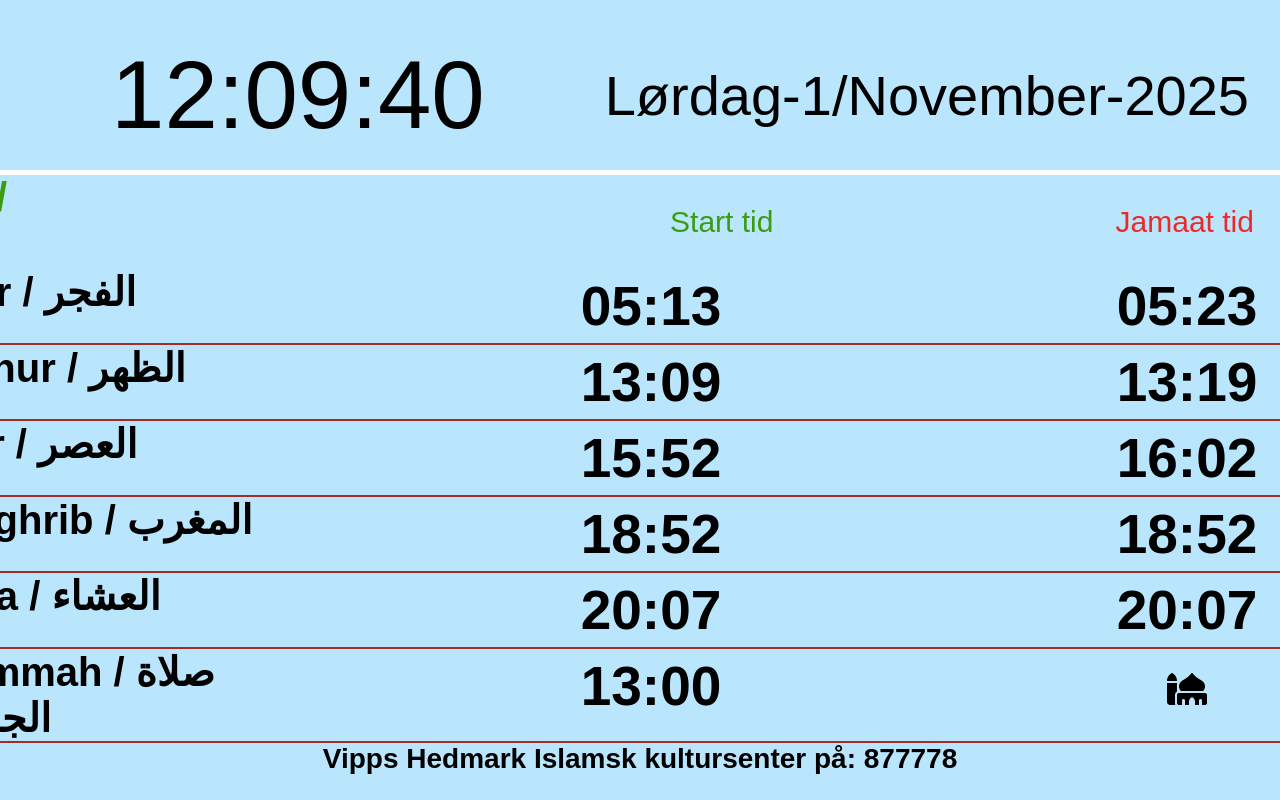
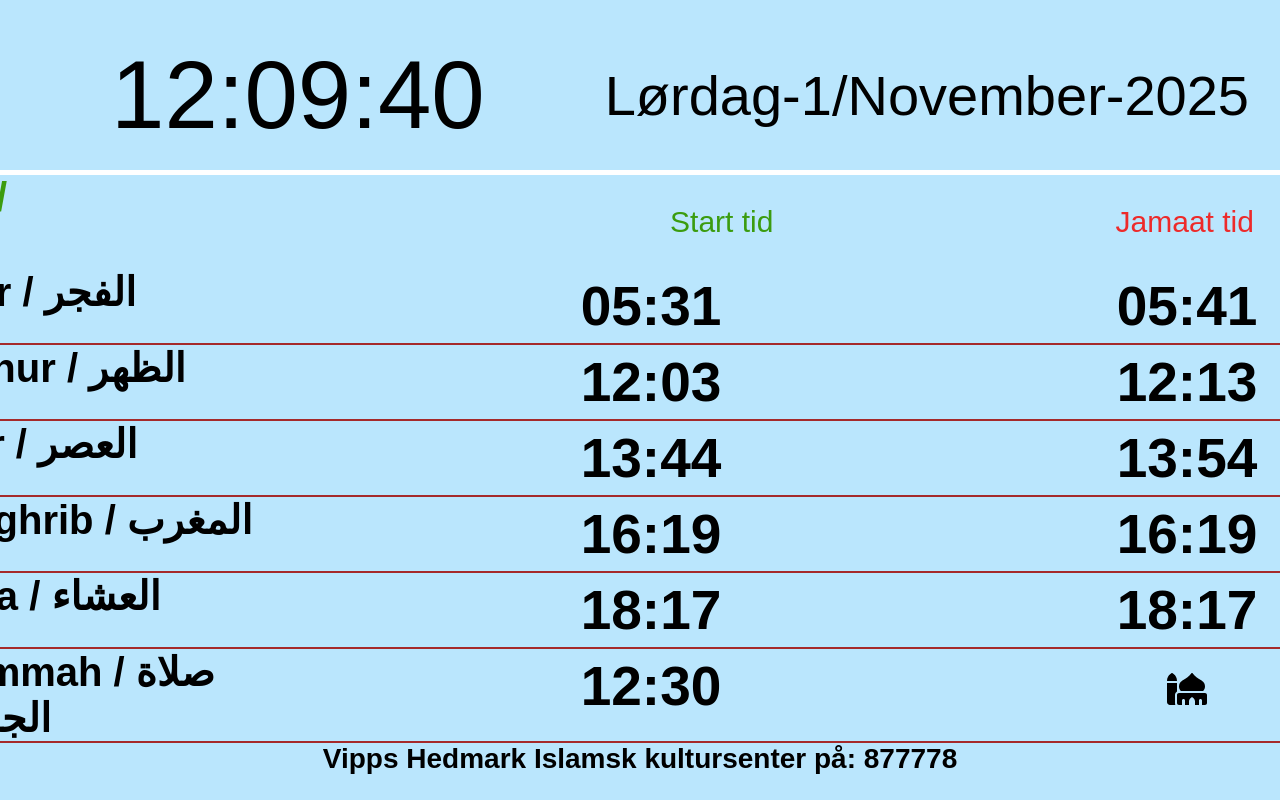
Before and after one commit to abdilatiiif/MoskeApp0.2, a React (Vite) app: page / in a window 1280 px wide. Shown: the top 800 px of the page. Built offline with nearby package versions, Linux system fonts and the light colour scheme; a web font is replaced by a local one.

Commit message:
november2025

```diff
--- a/src/App.jsx
+++ b/src/App.jsx
@@ -8,283 +8,274 @@ import React from "react";
 const bonnetider = [
   {
     1: {
-      fajr: "05:13",
+      fajr: "05:31",
       jamat_fajr: "",
-      soloppgang: "07:20",
-      duhur: "13:09",
-      asr: "15:52",
-      maghrib: "18:52",
-      isha: "20:07",
+      soloppgang: "07:40",
+      duhur: "12:03",
+      asr: "13:44",
+      maghrib: "16:19",
+      isha: "18:17",
     },
     2: {
-      fajr: "05:16",
+      fajr: "05:33",
       jamat_fajr: "",
-      soloppgang: "07:22",
-      duhur: "13:09",
-      asr: "15:50",
-      maghrib: "18:49",
-      isha: "20:04",
+      soloppgang: "07:43",
+      duhur: "12:03",
+      asr: "13:42",
+      maghrib: "16:17",
+      isha: "18:14",
     },
     3: {
-      fajr: "05:19",
+      fajr: "05:35",
       jamat_fajr: "",
-      soloppgang: "07:25",
-      duhur: "14:00",
-      asr: "15:48",
-      maghrib: "18:46",
-      isha: "20:01",
+      soloppgang: "07:46",
+      duhur: "12:03",
+      asr: "13:40",
+      maghrib: "16:14",
+      isha: "18:12",
     },
     4: {
-      fajr: "05:21",
+      fajr: "05:37",
       jamat_fajr: "",
-      soloppgang: "07:27",
-      duhur: "13:09",
-      asr: "15:45",
-      maghrib: "18:43",
-      isha: "19:58",
+      soloppgang: "07:48",
+      duhur: "12:03",
+      asr: "13:38",
+      maghrib: "16:11",
+      isha: "18:10",
     },
     5: {
-      fajr: "05:24",
+      fajr: "05:40",
       jamat_fajr: "",
-      soloppgang: "07:30",
-      duhur: "13:08",
-      asr: "15:43",
-      maghrib: "18:40",
-      isha: "19:55",
+      soloppgang: "07:51",
+      duhur: "12:03",
+      asr: "13:36",
+      maghrib: "16:09",
+      isha: "18:08",
     },
     6: {
-      fajr: "05:27",
+      fajr: "05:42",
       jamat_fajr: "",
-      soloppgang: "07:32",
-      duhur: "13:08",
-      asr: "15:41",
-      maghrib: "18:36",
-      isha: "19:51",
+      soloppgang: "07:54",
+      duhur: "12:03",
+      asr: "13:34",
+      maghrib: "16:06",
+      isha: "18:06",
     },
     7: {
-      fajr: "05:29",
+      fajr: "05:44",
       jamat_fajr: "",
-      soloppgang: "07:35",
-      duhur: "13:08",
-      asr: "15:39",
-      maghrib: "18:33",
-      isha: "19:48",
+      soloppgang: "07:57",
+      duhur: "12:30",
+      asr: "13:32",
+      maghrib: "16:03",
+      isha: "18:04",
     },
     8: {
-      fajr: "05:32",
+      fajr: "05:46",
       jamat_fajr: "",
-      soloppgang: "07:37",
-      duhur: "13:07",
-      asr: "15:36",
-      maghrib: "18:30",
-      isha: "19:45",
+      soloppgang: "07:59",
+      duhur: "12:04",
+      asr: "13:30",
+      maghrib: "16:01",
+      isha: "18:02",
     },
     9: {
-      fajr: "05:35",
+      fajr: "05:48",
       jamat_fajr: "",
-      soloppgang: "07:40",
-      duhur: "13:07",
-      asr: "15:34",
-      maghrib: "18:27",
-      isha: "19:42",
+      soloppgang: "08:02",
+      duhur: "12:04",
+      asr: "13:29",
+      maghrib: "15:58",
+      isha: "18:00",
     },
     10: {
-      fajr: "05:37",
+      fajr: "05:50",
       jamat_fajr: "",
-      soloppgang: "07:43",
-      duhur: "14:00",
-      asr: "15:32",
-      maghrib: "18:24",
-      isha: "19:39",
+      soloppgang: "08:05",
+      duhur: "12:04",
+      asr: "13:27",
+      maghrib: "15:56",
+      isha: "17:58",
     },
     11: {
-      fajr: "05:40",
+      fajr: "05:52",
       jamat_fajr: "",
-      soloppgang: "07:45",
-      duhur: "13:07",
-      asr: "15:29",
-      maghrib: "18:21",
-      isha: "19:36",
+      soloppgang: "08:07",
+      duhur: "12:04",
+      asr: "13:25",
+      maghrib: "15:53",
+      isha: "17:56",
     },
     12: {
-      fajr: "05:43",
+      fajr: "05:55",
       jamat_fajr: "",
-      soloppgang: "07:48",
-      duhur: "13:06",
-      asr: "15:27",
-      maghrib: "18:18",
-      isha: "19:33",
+      soloppgang: "08:10",
+      duhur: "12:04",
+      asr: "13:24",
+      maghrib: "15:51",
+      isha: "17:54",
     },
     13: {
-      fajr: "05:45",
+      fajr: "05:57",
       jamat_fajr: "",
-      soloppgang: "07:50",
-      duhur: "13:06",
-      asr: "15:25",
-      maghrib: "18:15",
-      isha: "19:30",
+      soloppgang: "08:13",
+      duhur: "12:04",
+      asr: "13:22",
+      maghrib: "15:49",
+      isha: "17:52",
     },
     14: {
-      fajr: "05:48",
+      fajr: "05:59",
       jamat_fajr: "",
-      soloppgang: "07:53",
-      duhur: "13:06",
-      asr: "15:23",
-      maghrib: "18:12",
-      isha: "19:27",
+      soloppgang: "08:15",
+      duhur: "12:30",
+      asr: "13:20",
+      maghrib: "15:46",
+      isha: "17:51",
     },
     15: {
-      fajr: "05:50",
+      fajr: "06:01",
       jamat_fajr: "",
-      soloppgang: "07:55",
-      duhur: "13:06",
-      asr: "15:20",
-      maghrib: "18:09",
-      isha: "19:24",
+      soloppgang: "08:18",
+      duhur: "12:04",
+      asr: "13:19",
+      maghrib: "15:44",
+      isha: "17:49",
     },
     16: {
-      fajr: "05:53",
+      fajr: "06:03",
       jamat_fajr: "",
-      soloppgang: "07:58",
-      duhur: "13:05",
-      asr: "15:18",
-      maghrib: "18:06",
-      isha: "19:21",
+      soloppgang: "08:21",
+      duhur: "12:05",
+      asr: "13:17",
+      maghrib: "15:42",
+      isha: "17:47",
     },
     17: {
-      fajr: "05:55",
+      fajr: "06:05",
       jamat_fajr: "",
-      soloppgang: "08:01",
-      duhur: "14:00",
-      asr: "15:16",
-      maghrib: "18:03",
-      isha: "19:18",
+      soloppgang: "08:23",
+      duhur: "12:05",
+      asr: "13:16",
+      maghrib: "15:39",
+      isha: "17:46",
     },
     18: {
-      fajr: "05:58",
+      fajr: "06:07",
       jamat_fajr: "",
-      soloppgang: "08:03",
-      duhur: "13:05",
-      asr: "15:14",
-      maghrib: "18:00",
-      isha: "19:15",
+      soloppgang: "08:26",
+      duhur: "12:05",
+      asr: "13:14",
+      maghrib: "15:37",
+      isha: "17:44",
     },
     19: {
-      fajr: "06:00",
+      fajr: "06:09",
       jamat_fajr: "",
-      soloppgang: "08:06",
-      duhur: "13:05",
-      asr: "15:11",
-      maghrib: "17:57",
-      isha: "19:12",
+      soloppgang: "08:28",
+      duhur: "12:05",
+      asr: "13:13",
+      maghrib: "15:35",
+      isha: "17:43",
     },
     20: {
-      fajr: "06:02",
+      fajr: "06:10",
       jamat_fajr: "",
-      soloppgang: "08:08",
-      duhur: "13:05",
-      asr: "15:09",
-      maghrib: "17:54",
-      isha: "19:09",
+      soloppgang: "08:31",
+      duhur: "12:05",
+      asr: "13:12",
+      maghrib: "15:33",
+      isha: "17:41",
     },
     21: {
-      fajr: "06:05",
+      fajr: "06:12",
       jamat_fajr: "",
-      soloppgang: "08:11",
-      duhur: "13:04",
-      asr: "15:07",
-      maghrib: "17:51",
-      isha: "19:06",
+      soloppgang: "08:34",
+      duhur: "12:30",
+      asr: "13:10",
+      maghrib: "15:31",
+      isha: "17:40",
     },
     22: {
-      fajr: "06:07",
+      fajr: "06:14",
       jamat_fajr: "",
-      soloppgang: "08:14",
-      duhur: "13:04",
-      asr: "15:05",
-      maghrib: "17:48",
-      isha: "19:03",
+      soloppgang: "08:36",
+      duhur: "12:06",
+      asr: "13:09",
+      maghrib: "15:29",
+      isha: "17:39",
     },
     23: {
-      fajr: "06:10",
+      fajr: "06:16",
       jamat_fajr: "",
-      soloppgang: "08:16",
-      duhur: "13:04",
-      asr: "15:03",
-      maghrib: "17:45",
-      isha: "19:00",
+      soloppgang: "08:39",
+      duhur: "12:06",
+      asr: "13:08",
+      maghrib: "15:27",
+      isha: "17:37",
     },
     24: {
-      fajr: "06:12",
+      fajr: "06:18",
       jamat_fajr: "",
-      soloppgang: "08:19",
-      duhur: "13:30",
-      asr: "15:00",
-      maghrib: "17:42",
-      isha: "18:57",
+      soloppgang: "08:41",
+      duhur: "12:07",
+      asr: "13:07",
+      maghrib: "15:25",
+      isha: "17:36",
     },
     25: {
-      fajr: "06:14",
+      fajr: "06:20",
       jamat_fajr: "",
-      soloppgang: "08:22",
-      duhur: "13:04",
-      asr: "14:58",
-      maghrib: "17:39",
-      isha: "18:54",
+      soloppgang: "08:43",
+      duhur: "12:07",
+      asr: "13:06",
+      maghrib: "15:23",
+      isha: "17:35",
     },
     26: {
-      fajr: "05:17",
+      fajr: "06:21",
       jamat_fajr: "",
-      soloppgang: "07:24",
-      duhur: "12:04",
-      asr: "13:56",
-      maghrib: "16:36",
-      isha: "17:51",
+      soloppgang: "08:46",
+      duhur: "12:07",
+      asr: "13:05",
+      maghrib: "15:22",
+      isha: "17:34",
     },
     27: {
-      fajr: "05:19",
+      fajr: "06:23",
       jamat_fajr: "",
-      soloppgang: "07:27",
-      duhur: "12:04",
-      asr: "13:54",
-      maghrib: "16:33",
-      isha: "17:48",
+      soloppgang: "08:48",
+      duhur: "12:08",
+      asr: "13:04",
+      maghrib: "15:20",
+      isha: "17:33",
     },
     28: {
-      fajr: "05:21",
+      fajr: "06:25",
       jamat_fajr: "",
-      soloppgang: "07:30",
-      duhur: "12:04",
-      asr: "13:52",
-      maghrib: "16:30",
-      isha: "17:45",
+      soloppgang: "08:50",
+      duhur: "12:30",
+      asr: "13:06",
+      maghrib: "15:18",
+      isha: "17:32",
     },
     29: {
-      fajr: "05:24",
+      fajr: "06:26",
       jamat_fajr: "",
-      soloppgang: "07:32",
-      duhur: "12:04",
-      asr: "13:50",
-      maghrib: "16:28",
-      isha: "17:43",
+      soloppgang: "08:53",
+      duhur: "12:08",
+      asr: "13:02",
+      maghrib: "15:17",
+      isha: "17:31",
     },
     30: {
-      fajr: "05:26",
+      fajr: "06:28",
       jamat_fajr: "",
-      soloppgang: "07:35",
-      duhur: "12:03",
-      asr: "13:48",
-      maghrib: "16:25",
-      isha: "17:40",
-    },
-    31: {
-      fajr: "05:28",
-      jamat_fajr: "",
-      soloppgang: "07:38",
-      duhur: "13:30",
-      asr: "13:46",
-      maghrib: "16:22",
-      isha: "17:37",
+      soloppgang: "08:55",
+      duhur: "12:09",
+      asr: "13:01",
+      maghrib: "15:15",
+      isha: "17:30",
     },
   },
 ];
--- a/src/Content.jsx
+++ b/src/Content.jsx
@@ -70,7 +70,7 @@ export default function Content(props) {
     setAsr(bønnIdag.asr);
     setMaggrib(bønnIdag.maghrib);
     setIsha(bønnIdag.isha);
-    setJummah("13:00"); // fredags bønner kan endres
+    setJummah("12:30"); // fredags bønner kan endres
     // eslint-disable-next-line react-hooks/exhaustive-deps
   }, []);
 
```
